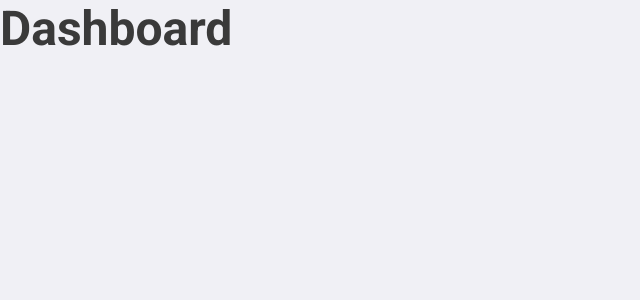
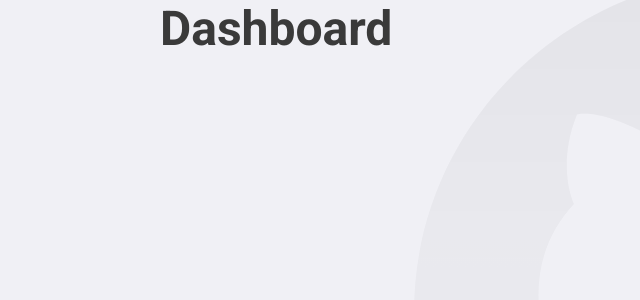
Before and after one commit to Vanessa-Helena/Bootcamp11, a React (Create React App) app in the folder primeiro-projeto-react/: page / in a window 1280 px wide. Shown: the top 300 px of the page, without its empty margins (0-640 px from the left). Built offline with nearby package versions, Linux system fonts and the light colour scheme.

Commit message:
Inserçao de imagem

```diff
--- a/primeiro-projeto-react/src/styles/global.ts
+++ b/primeiro-projeto-react/src/styles/global.ts
@@ -1,4 +1,6 @@
 import { createGlobalStyle } from 'styled-components';
+
+import githubBackground from '../assets/github-background.svg';
 
 export default createGlobalStyle`
   * {
@@ -9,7 +11,7 @@
   }
 
   body {
-    background: #F0F0F5;
+    background: #F0F0F5 url(${githubBackground}) no-repeat 70% top;
     -webkit-font-smoothing: antialiased;
   }
 
@@ -17,9 +19,13 @@
     font: 16px Roboto, sans-serif;
   }
 
-  #roob {
+  #root {
     max-width: 960px;
     margin: 0 auto;
     padding: 40px, 20px;
   }
+
+  button {
+    cursor: pointer;
+  }
 `;
```
Also changed, not shown: primeiro-projeto-react/src/assets/github-background.svg (added).
